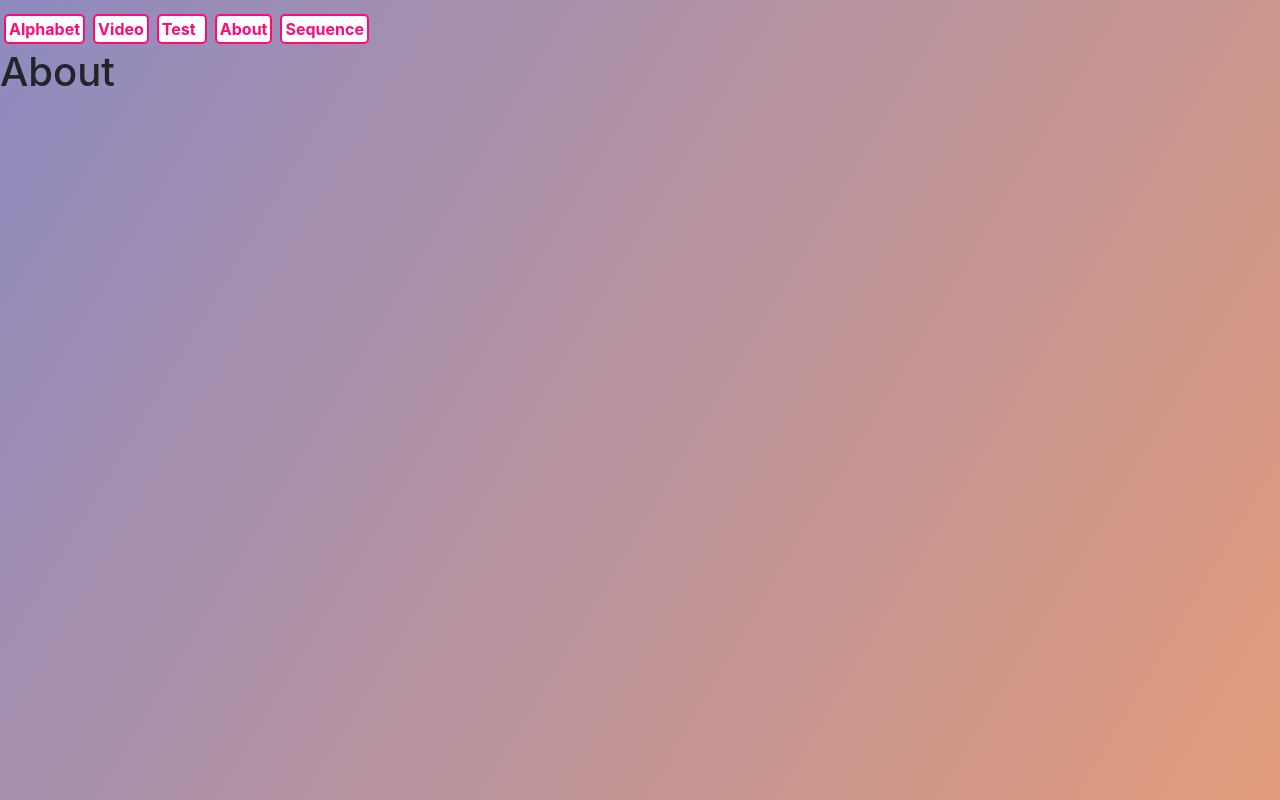
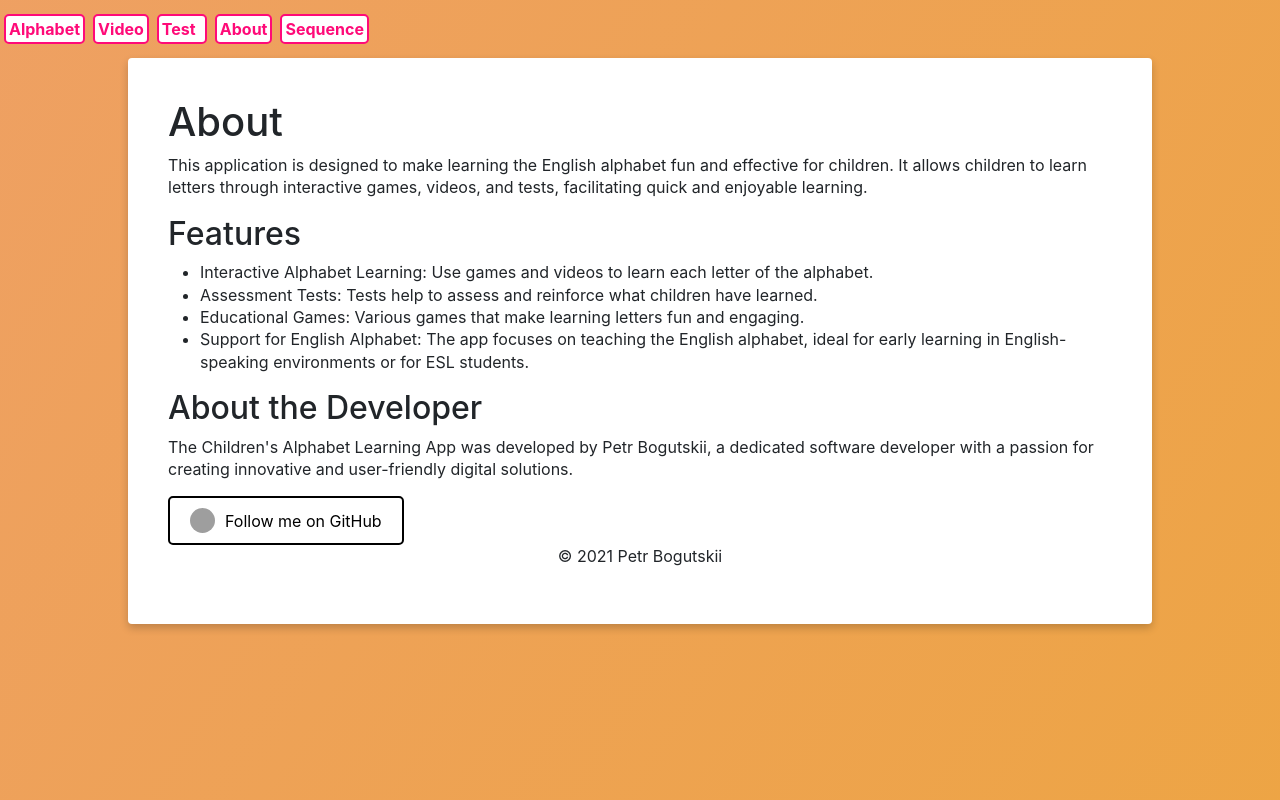
Before and after one commit to bogutskii/alphabet_for_kids, a React (Create React App) app: page /AboutPage in a window 1280 px wide. Built offline with nearby package versions, Linux system fonts and the light colour scheme; grey boxes are pictures that could not be loaded.

Commit message:
-fix design issues -add stats in test

```diff
--- a/src/App.js
+++ b/src/App.js
@@ -5,7 +5,7 @@ import {BrowserRouter as Router, Routes, Route} from "react-router-dom";
 import Navigation from './Comonents/NavBar/Navigation';
 import VideoPlaylist from './Comonents/VideoPlaylist';
 import AboutPage from './Comonents/AboutPage';
-import Test from "./Comonents/test/test";
+import Test from "./Comonents/test/Test";
 import SequenceTest from "./Comonents/test/SequenceTest";
 
 function App() {
--- a/src/Comonents/AboutPage.js
+++ b/src/Comonents/AboutPage.js
@@ -1,8 +1,33 @@
 import React from 'react';
 
 
+
+
+
+
 const AboutPage = () => {
-  return <div><h1>About</h1></div>
+  return <div className="about-content">
+    <h1>About</h1>
+    <p>This application is designed to make learning the English alphabet fun and effective for children. It allows children to learn letters through interactive games, videos, and tests, facilitating quick and enjoyable learning.
+    </p>
+    <h2>Features</h2>
+    <ul>
+      <li>Interactive Alphabet Learning: Use games and videos to learn each letter of the alphabet.</li>
+      <li>Assessment Tests: Tests help to assess and reinforce what children have learned.</li>
+      <li>Educational Games: Various games that make learning letters fun and engaging.</li>
+      <li>Support for English Alphabet: The app focuses on teaching the English alphabet, ideal for early learning in English-speaking environments or for ESL students.</li>
+    </ul>
+    <h2>About the Developer</h2>
+    <p>The Children's Alphabet Learning App was developed by Petr Bogutskii, a dedicated software developer with a passion for
+      creating innovative and user-friendly digital solutions.</p>
+    <a href="https://github.com/bogutskii" target="_blank" className="link-with-icon" rel="noreferrer noopener">
+      <img className="githubLogo" src="https://github.githubassets.com/images/modules/logos_page/GitHub-Mark.png"
+           alt="GitHub"/>
+      Follow me on GitHub
+    </a>
+    <p className="copyright">© {new Date().getFullYear()} Petr Bogutskii</p>
+  </div>
+
 }
 
 export default AboutPage
--- a/src/Comonents/ControlCase.js
+++ b/src/Comonents/ControlCase.js
@@ -21,8 +21,7 @@ const ControlCase = (props) => {
     setCSelected([...cSelected]);
     toggleCase(selected)
   }
-  return <div>
-    <h5>Case Options</h5>
+  return <div className="control-case-btn">
     <ButtonGroup>
       <Button color="warning" onClick={() => onCheckboxBtnClick("upper")}
               active={rSelected === 'upper'}>A</Button>
@@ -30,8 +29,6 @@ const ControlCase = (props) => {
               active={rSelected === 'lower'}>a</Button>
       <Button color="warning" onClick={() => onCheckboxBtnClick('both')} active={rSelected === 'both'}>Aa</Button>
     </ButtonGroup>
-    <p>{rSelected}</p>
-
   </div>
 
 }
--- a/src/Comonents/redux/reducers.js
+++ b/src/Comonents/redux/reducers.js
@@ -30,7 +30,7 @@ const initialState = {
     {letter: "Z", words: "Zebra", transaction: "[zed]"}
   ],
   stats: {
-    showStats: false,
+    showStats: true,
     correct: 0,
     incorrect: 0,
     skip: 0,
--- /dev/null
+++ b/src/Comonents/test/Stats.js
@@ -0,0 +1,27 @@
+import Accordion from "./Accordion";
+import {connect} from "react-redux";
+import React from 'react'
+
+const Stats = (props) => {
+    const {stats} = props;
+    return (
+      <Accordion title="Stats">
+        <div className="stats-text">
+          {/*<h1 className="gradient-text-animation">Your score!</h1>*/}
+          <div className="stats-title"> {"Correct: " + stats.corList.length}</div>
+          <div className="stats-title">{"Wrong: " + stats.incList.length}</div>
+          <div className="stats-title"> {"Skipped: " + stats.pasList.length}</div>
+        </div>
+      </Accordion>
+    )
+};
+
+
+const mapStateToProps = (state) => ({
+    stats: state.stats
+
+
+})
+
+
+export default connect(mapStateToProps, null)(Stats);
--- a/src/Comonents/test/test.js
+++ b/src/Comonents/test/Test.js
@@ -3,7 +3,7 @@ import React from "react";
 import {connect} from "react-redux";
 import TestButtons from "./testButtons";
 import '../../alphabet-style.css'
-import Stats from "./stats";
+import Stats from "./Stats";
 import ControlCase from "../ControlCase";
 
 
@@ -12,6 +12,7 @@ const Test = (props) => {
   let randomColor = `#${Math.floor(Math.random() * 16777215).toString(16)}`;
   return (
     <div className="test-game-container">
+      <ControlCase/>
       <button className="test-game-button"
               onClick={() => startTest([...test.alphabetForTest].sort(() => Math.random() - 0.5))}>
         {test.testStart ? 'Restart test' : 'Start test'}
@@ -23,10 +24,13 @@ const Test = (props) => {
           </ul>
         </div>
       }
-      <ControlCase/>
-      {test.testStart && <TestButtons/>}
-      {test.testStart && <h3 className="test-counter">Left: {26 - test.testCounter}</h3>}
-      {stats.showStats && <Stats/>}
+      <div className='test-game-options'>
+
+        {test.testStart && <TestButtons/>}
+        {test.testStart && <h3 className="test-counter">Left: {26 - test.testCounter}</h3>}
+      </div>
+
+      <Stats/>
     </div>
   );
 
--- a/src/Comonents/accordion.css
+++ b/src/Comonents/test/accordion.css
@@ -8,18 +8,15 @@ body {
 .wrapper {
     width: 600px;
     margin: 0 auto;
-
 }
 
 .accordion-wrapper {
     & + * {
-
         margin-top: 0.5em;
     }
 }
 
 .accordion-item {
-
     overflow: hidden;
     transition: max-height 0.3s cubic-bezier(1, 0, 1, 0);
     height: auto;
@@ -53,7 +50,7 @@ body {
 
     &:hover,
     &.open {
-        color: #ffffff;
+        color: #5893a9;
     }
 
     &.open {
@@ -69,3 +66,17 @@ body {
     padding: 1em 1.5em;
     color: white;
 }
+
+.stats-text {
+    display: flex;
+    align-items: center;
+    flex-direction: column;
+}
+
+.stats-title {
+    color: black;
+}
+
+.control-case-btn{
+    margin: 10px;
+}
--- a/src/Comonents/test/stats.js
+++ /dev/null
@@ -1,34 +0,0 @@
-import Accordion from "./Accordion";
-import {connect} from "react-redux";
-import React from 'react'
-
-const Stats = (props) => {
-    const {stats} = props;
-
-    return (
-
-        <div>
-
-
-            <h1 className="gradient-text-animation">Your score!</h1>
-
-            <Accordion title={"Correct: " + stats.corList.length}
-                       children={stats.corList.join(', ')}/>
-            <Accordion title={"Wrong: " + stats.incList.length}
-                       children={stats.incList.join(', ')}/>
-            <Accordion title={"Skipped: " + stats.pasList.length}
-                       children={stats.pasList.join(', ')}/>
-
-        </div>
-    )
-};
-
-
-const mapStateToProps = (state) => ({
-    stats: state.stats
-
-
-})
-
-
-export default connect(mapStateToProps, null)(Stats);
--- a/src/alphabet-style.css
+++ b/src/alphabet-style.css
@@ -569,8 +569,8 @@
     flex-direction: column;
     align-items: center;
     justify-content: center;
-    min-height: 100vh; /* Ensures the container takes at least the full viewport height */
-    background-color: #d0eea3; /* Optional: Adds a background color to the container */
+    min-height: 100vh;
+    background-color: #d0eea3;
 }
 
 .test-game-button {
@@ -590,7 +590,9 @@
 .test-letters-list {
     list-style-type: none; /* Removes default list styling */
 }
-
+.test-letters-list li{
+    font-size: 50vh;
+}
 .test-counter {
     margin-top: 10px; /* Space above the counter display */
 }
@@ -613,3 +615,43 @@
 .m-10 {
     margin: 10px;
 }
+
+.copyright{
+    text-align: center;
+}
+
+.githubLogo {
+    width: 25px;
+    height: 25px;
+    border-radius: 20px;
+}
+
+.link-with-icon {
+    display: inline-flex;
+    align-items: center;
+    justify-content: center;
+    text-decoration: none;
+    color: black;
+    gap: 10px;
+    padding: 10px 20px;
+    border: 2px solid black;
+    border-radius: 5px;
+    transition: background-color 0.3s, color 0.3s;
+}
+
+.about-content {
+    margin: auto;
+    margin-top: 10px;
+    width: 80%;
+    background: white;
+    padding: 40px;
+    border-radius: 4px;
+    box-shadow: 0 4px 8px rgba(0, 0, 0, 0.2);
+    position: relative;
+    z-index: 1001;
+}
+
+.test-game-options{
+    display: flex;
+    align-items: center
+}
```
Also changed, not shown: src/Comonents/test/Accordion.js (+1 -1 lines), src/Comonents/test/testButtons.js (+5 -21 lines).
